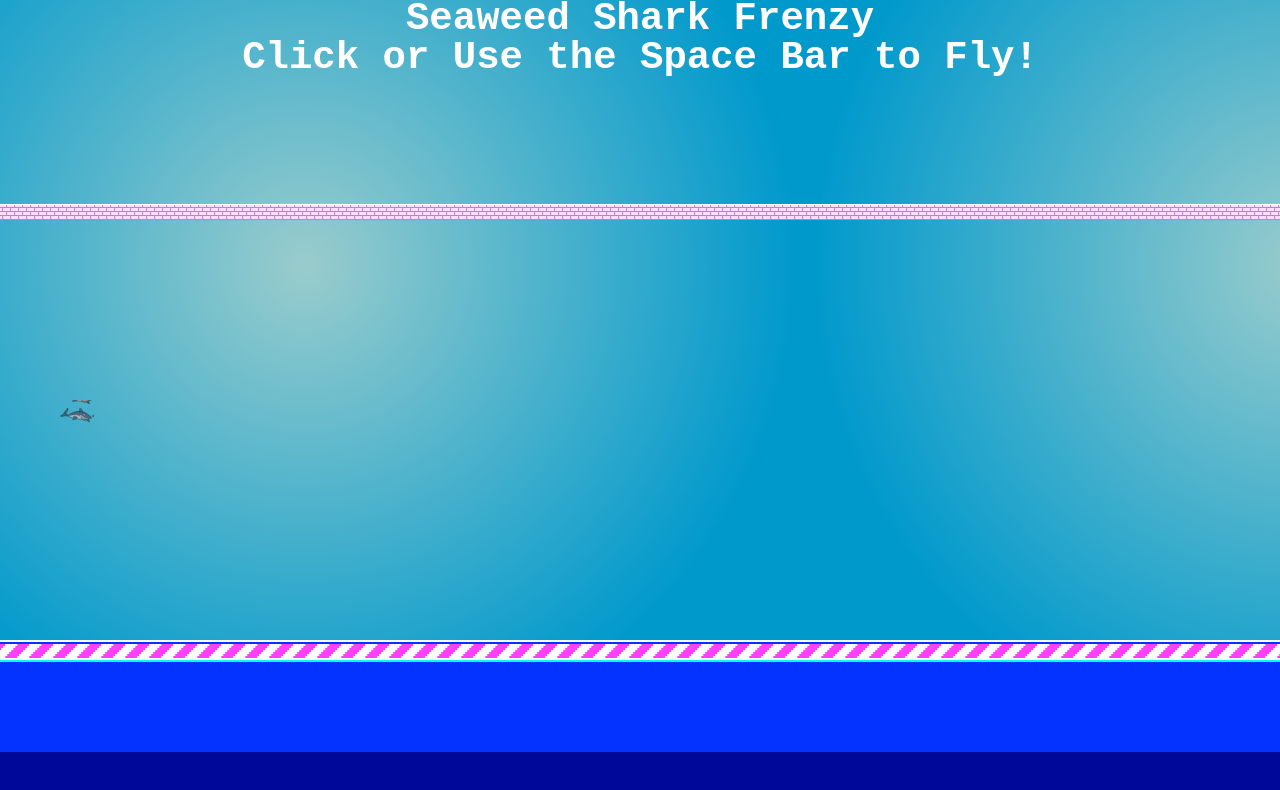
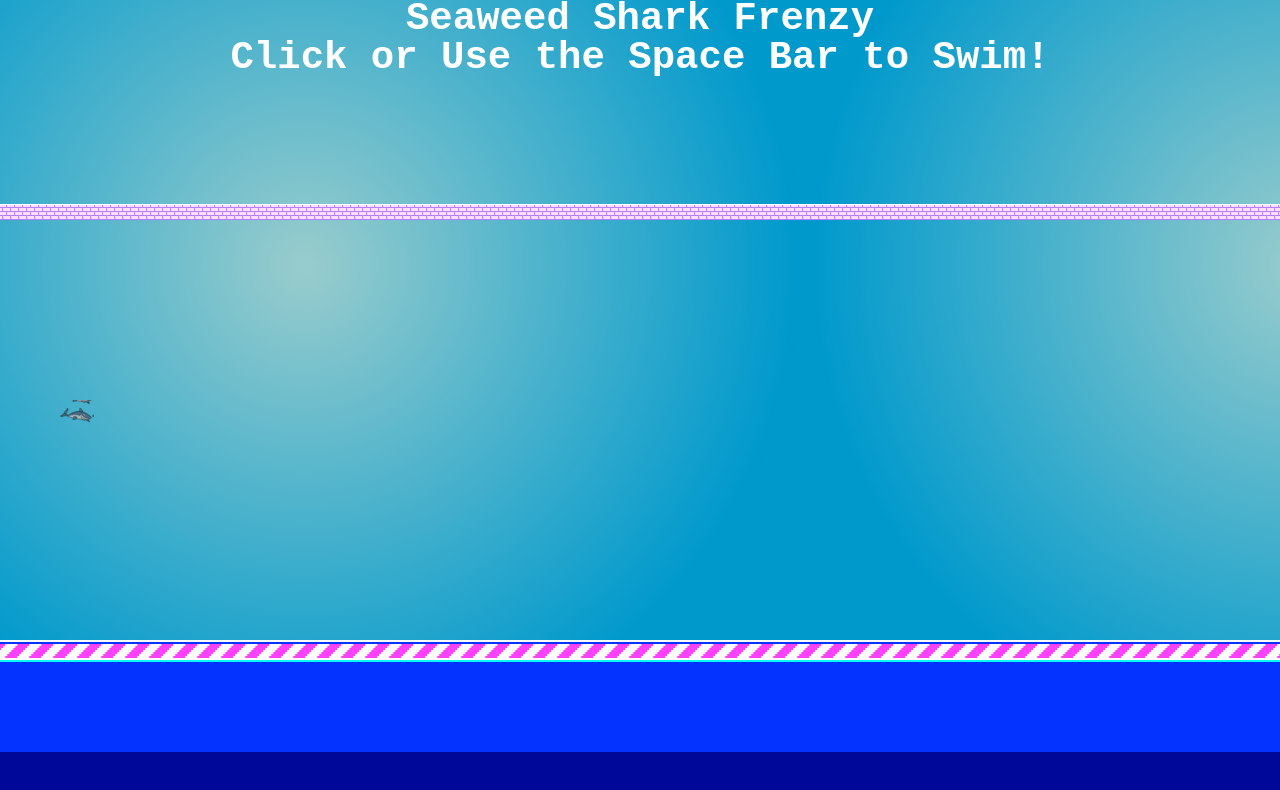
Before and after one commit to Tampa2017/team-6, a plain HTML site: page Games/sharks/index.html in a window 1280 px wide. Drawn offline with Linux system fonts and the light colour scheme.

Commit message:
sharks don't fly guys

```diff
--- a/Games/sharks/index.html
+++ b/Games/sharks/index.html
@@ -1,7 +1,7 @@
 <!DOCTYPE html>
 <html lang="en">
    <head>
-      <title>Floppy Bird</title>
+      <title>Shark Frenzy</title>
       <meta http-equiv="content-type" content="text/html; charset=utf-8" />
       <meta name="author" content="Team 6" />
       <meta name="description" content="Avoid the seaweed by tapping on the screen" />
@@ -26,7 +26,7 @@
                   <center> Seaweed Shark Frenzy </center>
                   </font>
                   <font size = "18">
-                  <center> Click or Use the Space Bar to Fly! </center>
+                  <center> Click or Use the Space Bar to Swim! </center>
                   </font>
                </h1>
                <div id="flyarea">
```
Also changed, not shown: 2 other files.
